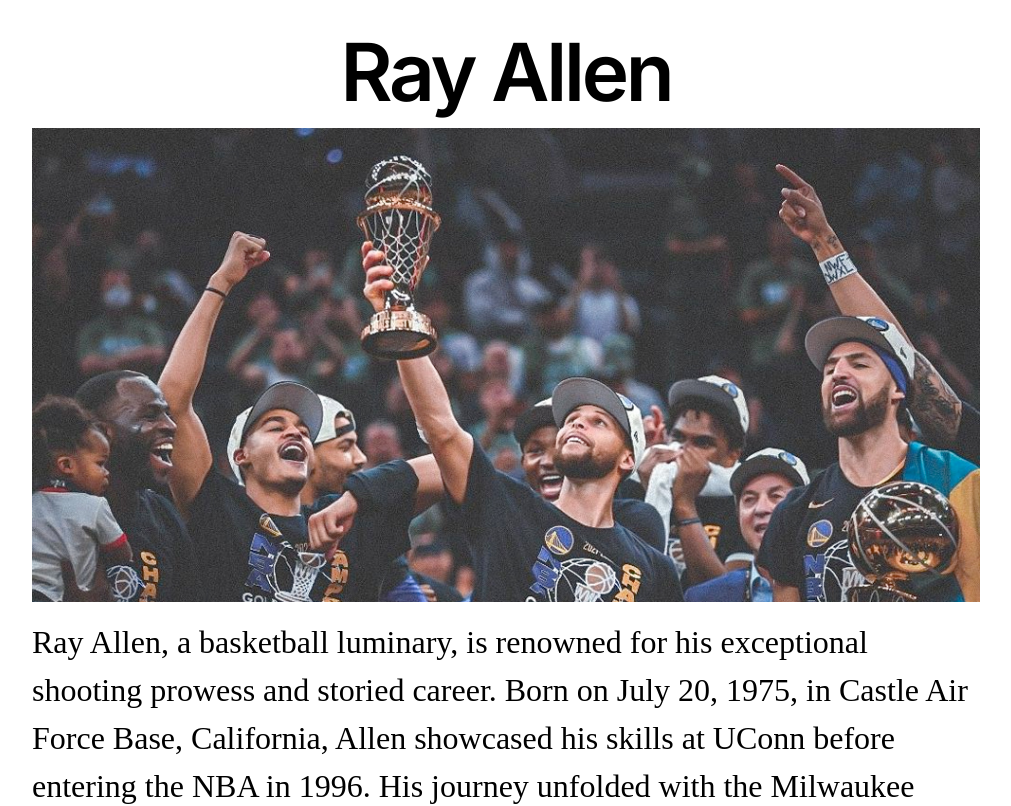
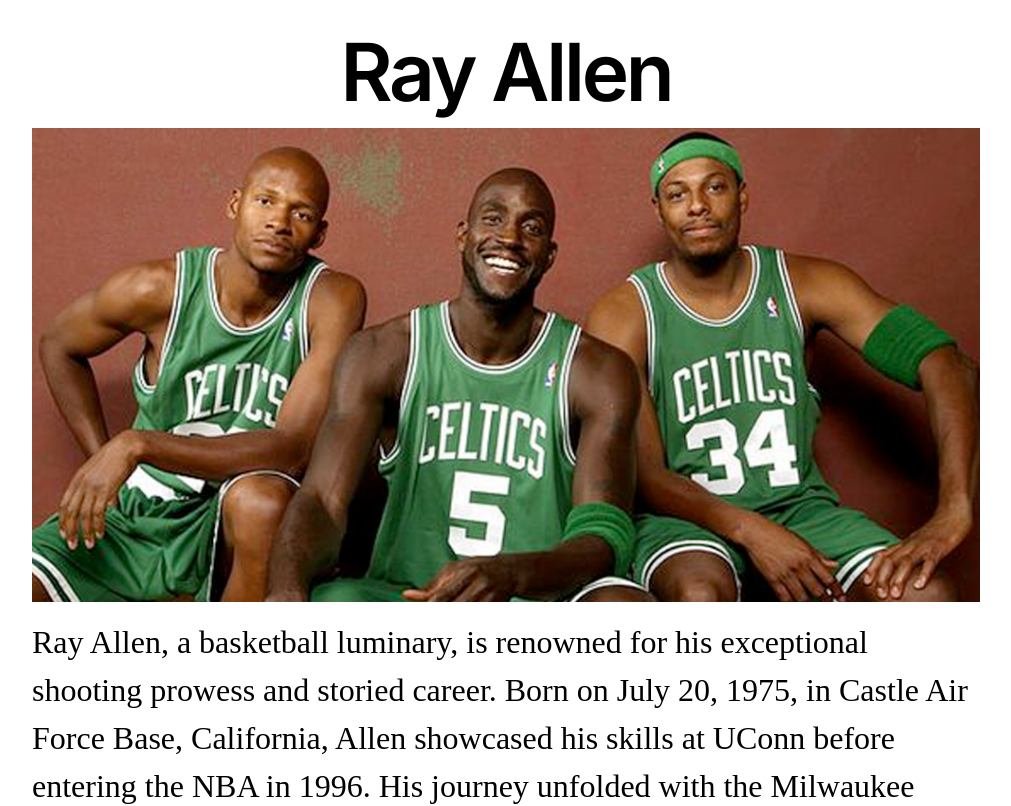
Before and after one commit to rqphy/NBA75, a Next.js app: page /player/1 in a window 1280 px wide. Shown: the top 806 px of the page, without its empty margins (134-1145 px from the left). Built offline with nearby package versions, Linux system fonts and the light colour scheme.

Commit message:
:sparkles: player page > update banners

```diff
--- a/app/player/[player_id]/page.tsx
+++ b/app/player/[player_id]/page.tsx
@@ -17,7 +17,10 @@ export default async function page({ params }: pageProps) {
                 <div className={styles.container}>
                     <h1 className={styles.title}>{player.name}</h1>
                     <figure className={styles.banner}>
-                        <img src="/banners/6781.jpg" alt={player.name} />
+                        <img
+                            src={`/banners/${player.uid}.jpg`}
+                            alt={player.name}
+                        />
                     </figure>
                     <p className={styles.story}>{player.story}</p>
                 </div>
```
